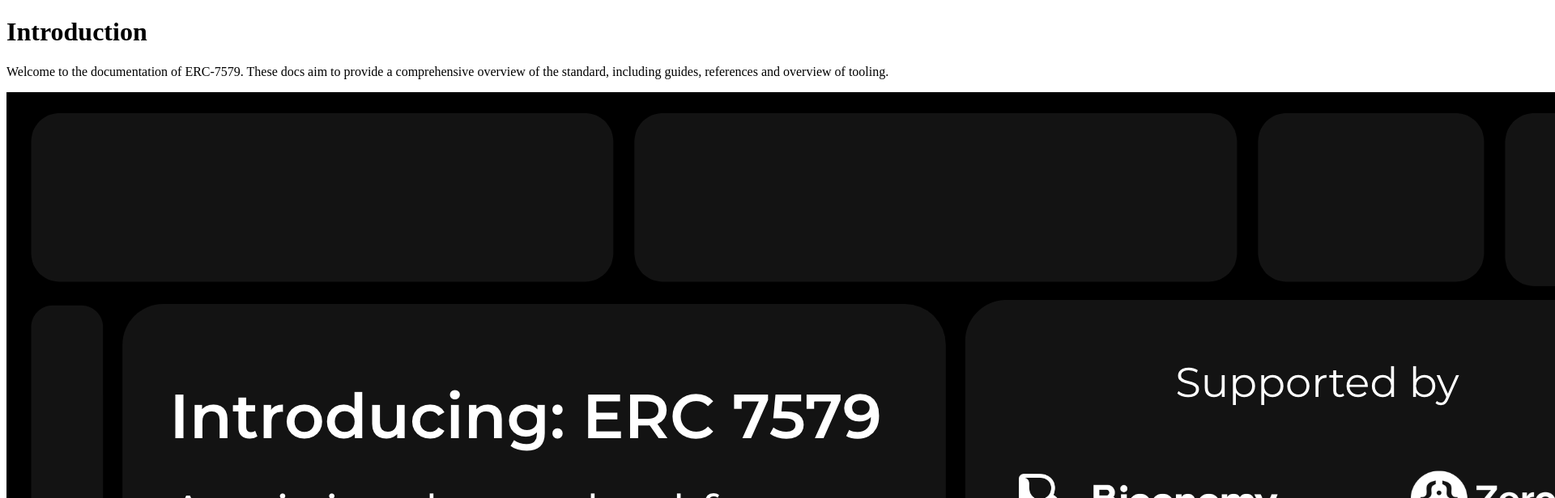
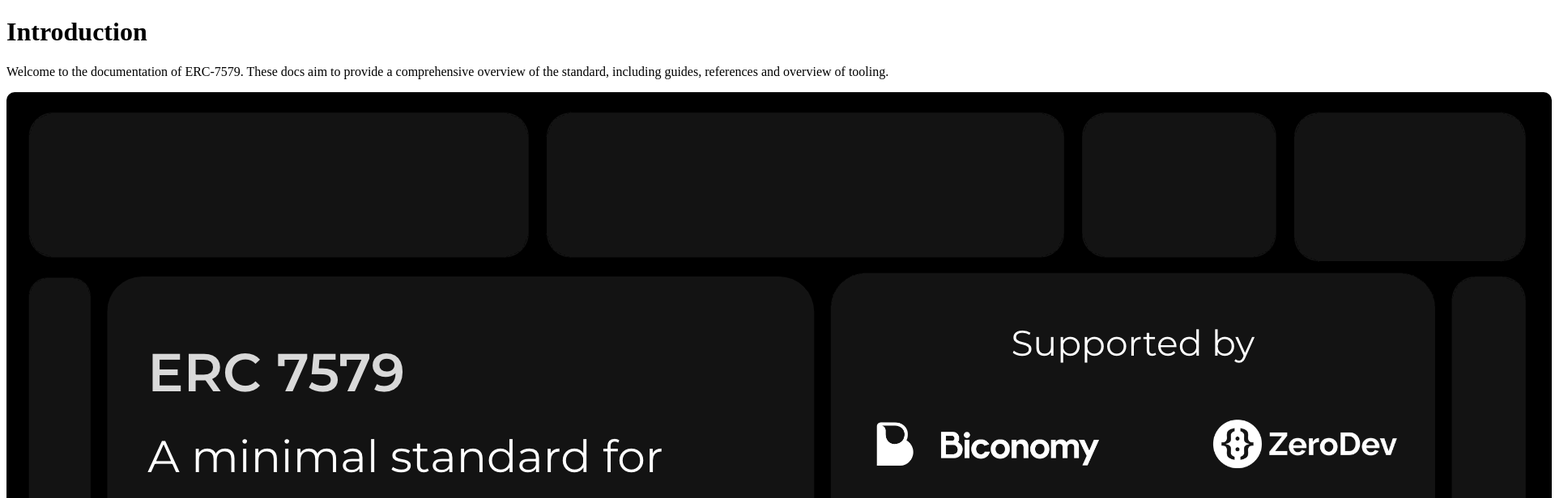
Before and after one commit to erc7579/erc7579.github.io, a Next.js app: page / in a window 1280 px wide. Shown: the top 616 px of the page at 81% size, 1920 px wide, since content can reach past the window. Built offline with nearby package versions, Linux system fonts and the light colour scheme.

Commit message:
fix: round img corners

```diff
--- /dev/null
+++ b/pages/_app.js
@@ -0,0 +1,6 @@
+import "../public/styles.css";
+
+// This default export is required in a new `pages/_app.js` file.
+export default function MyApp({ Component, pageProps }) {
+  return <Component {...pageProps} />;
+}
--- a/pages/index.mdx
+++ b/pages/index.mdx
@@ -51,22 +51,22 @@ There are several ways to contribute to the standard:
   <Card
     title="Biconomy"
     href="https://biconomy.io/"
-    icon={<Image src="/biconomy.jpeg" width={50} height={50} alt="" style={{borderRadius:"5px", marginRight:"5px"}}/>}
+    icon={<Image src="/biconomy.jpeg" width={50} height={50} alt="" style={{marginRight:"5px"}}/>}
     />
   <Card
   title="ZeroDev"
   href="https://zerodev.app/"
-  icon={<Image src="/zerodev.png" width={50} height={50} alt="" style={{borderRadius:"5px", marginRight:"5px"}}/>}
+  icon={<Image src="/zerodev.png" width={50} height={50} alt="" style={{marginRight:"5px"}}/>}
   />
   <Card
   title="Rhinestone"
     href="https://www.rhinestone.wtf/"
-    icon={<Image src="/rhinestone.png" width={50} height={50} alt="" style={{borderRadius:"5px", marginRight:"5px"}}/>}
+    icon={<Image src="/rhinestone.png" width={50} height={50} alt="" style={{marginRight:"5px"}}/>}
   />
   <Card
   title="OKX"
     href="https://www.okx.com/"
-    icon={<Image src="/okx.jpeg" width={50} height={50} alt="" style={{borderRadius:"5px", marginRight:"5px"}}/>}
+    icon={<Image src="/okx.jpeg" width={50} height={50} alt="" style={{marginRight:"5px"}}/>}
     />
 
 </Cards>
--- /dev/null
+++ b/public/styles.css
@@ -0,0 +1,3 @@
+img {
+  border-radius: 10px;
+}
```
Also changed, not shown: public/banner.png.
